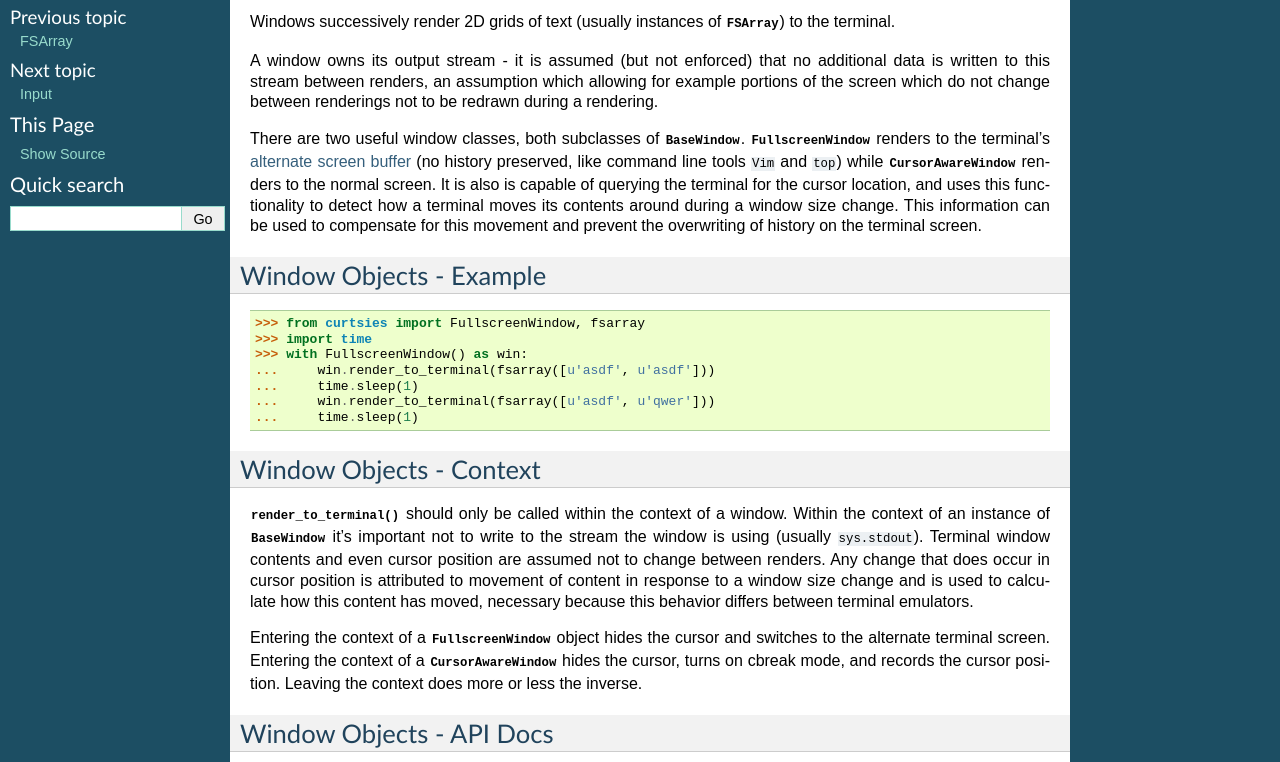
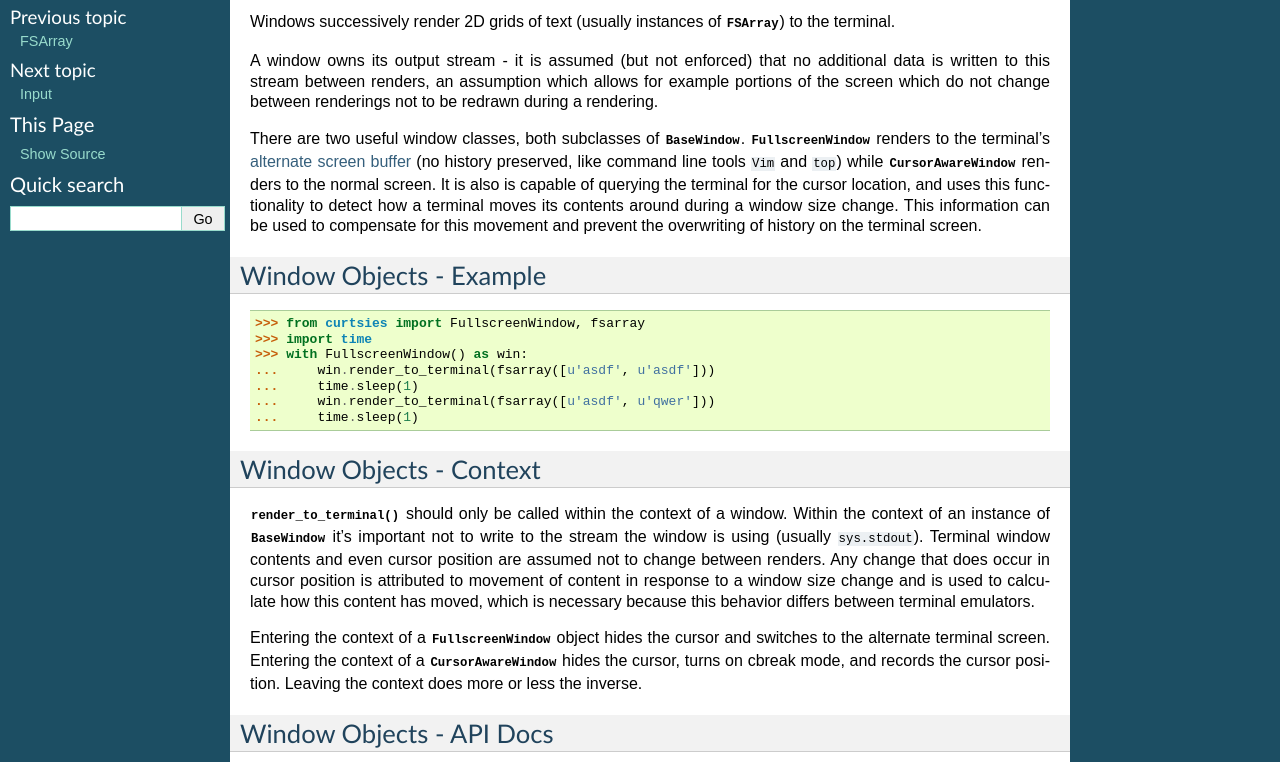
Before and after one commit to bpython/curtsies, a Sphinx documentation site: the page built from docs/window.rst, in a window 1280 px wide, cut to the strip 190-952 px from the top of the page. Built offline with Sphinx 7.4.7, drawn with Linux system fonts in a browser that asks for light colours.

Commit message:
Made minor copyediting edits to the docs and docstrings; primarily spelling and punctuation mistakes.

```diff
--- a/docs/FSArray.rst
+++ b/docs/FSArray.rst
@@ -52,7 +52,7 @@ FSArray - Using
     ++++++++++++++++++++++++++++++++++++++++
     ++++++++++++++++++++++++++++++++++++++++
 
-An array like shown above might be repeatedly constructed and rendered with a :py:mod:`curtsies.window` object.
+An array like the above might be repeatedly constructed and rendered with a :py:mod:`curtsies.window` object.
 
 Slicing works like it does with a :py:class:`~curtsies.FmtStr`, but in two dimensions.
 :py:class:`~curtsies.FSArray` are *mutable*, so array assignment syntax can be used for natural
--- a/docs/FmtStr.rst
+++ b/docs/FmtStr.rst
@@ -206,7 +206,7 @@ FmtStr - len vs width
 ---------------------
 
 The amount of horizontal space a string takes up in a terminal may differ from the length of the string returned by ``len()``.
-:py:class:`~curtsies.FmtStr` objects have a :py:class:`~curtsies.FmtStr.width` property useful when writing layout code:
+To access this information, :py:class:`~curtsies.FmtStr` objects have a :py:class:`~curtsies.FmtStr.width` property, which can be useful when writing layout code:
 
 >>> #encoding: utf8
 ...
--- a/docs/Input.rst
+++ b/docs/Input.rst
@@ -88,7 +88,7 @@ object - by default it's one greater than the maximum possible keypress
 length in bytes.
 
 If ``sigint_event=True`` is passed to :py:class:`~curtsies.Input`, ``SIGINT`` signals from the
-operating system (which usually raise a ``KeyboardInterrupt`` exception)
+operating system (which usually raises a ``KeyboardInterrupt`` exception)
 will be returned as :py:class:`~curtsies.events.SigIntEvent` instances.
 
 To set a timeout on the blocking get, treat it like a generator and call
--- a/docs/window.rst
+++ b/docs/window.rst
@@ -7,7 +7,7 @@ Windows successively render 2D grids of text (usually instances of :py:class:`~c
 to the terminal.
 
 A window owns its output stream - it is assumed (but not enforced) that no additional data is written to this stream between renders,
-an assumption which allowing for example portions of the screen which do not change between renderings not to be redrawn during a rendering.
+an assumption which allows for example portions of the screen which do not change between renderings not to be redrawn during a rendering.
 
 There are two useful window classes, both subclasses of :py:class:`~curtsies.window.BaseWindow`. :py:class:`~curtsies.FullscreenWindow`
 renders to the terminal's `alternate screen buffer <http://invisible-island.net/xterm/ctlseqs/ctlseqs.html#The%20Alternate%20Screen%20Buffer>`_
@@ -39,7 +39,7 @@ it's important not to write to the stream the window is using (usually ``sys.std
 Terminal window contents and even cursor position are assumed not to change between renders.
 Any change that does occur in cursor position is attributed to movement of content
 in response to a window size change and is used to calculate how this content has moved,
-necessary because this behavior differs between terminal emulators.
+which is necessary because this behavior differs between terminal emulators.
 
 Entering the context of a :py:class:`~curtsies.FullscreenWindow` object hides the cursor and switches to
 the alternate terminal screen. Entering the context of a :py:class:`~curtsies.CursorAwareWindow` hides
```
Also changed, not shown: other parts of docs/FmtStr.rst (+1 -1 lines), 2 other files.
